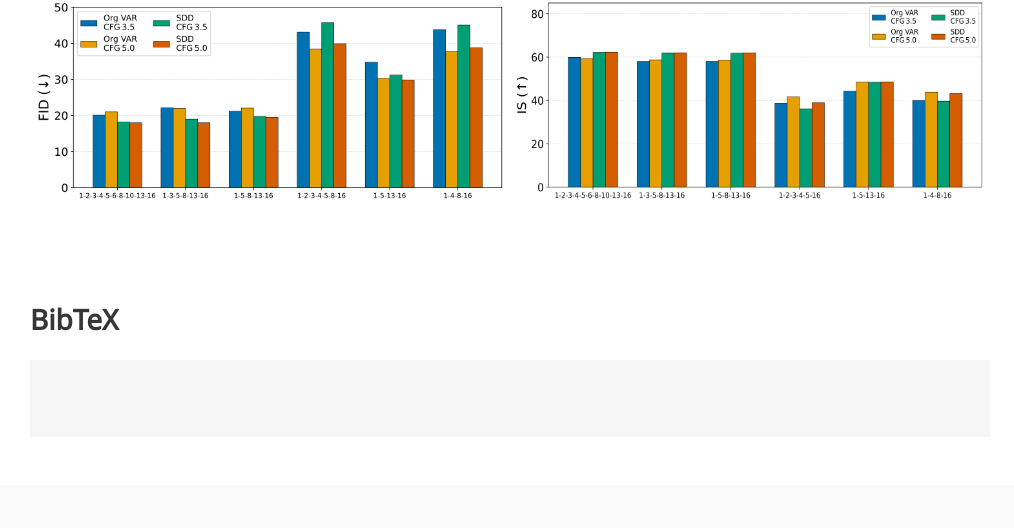
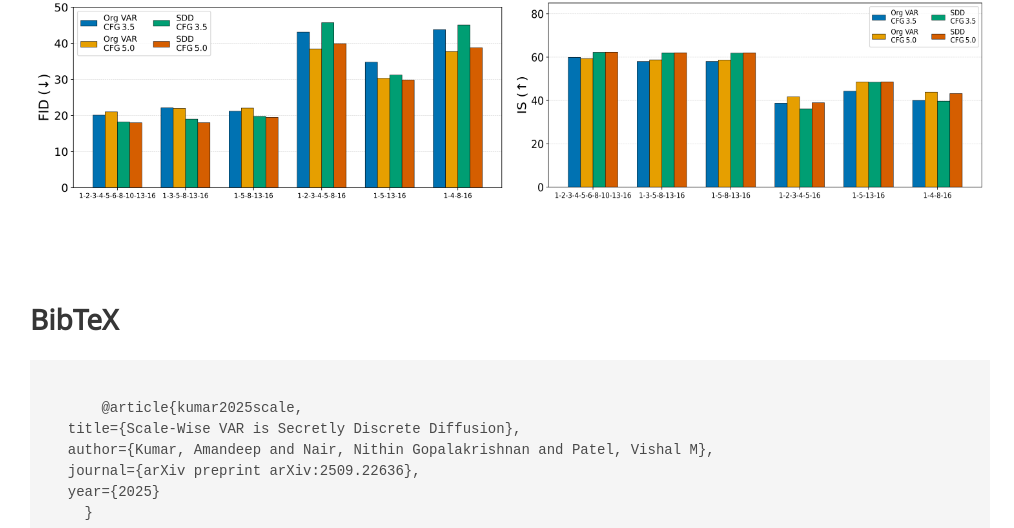
Before and after one commit to VIROBO-15/srdd.github.io, a plain HTML site: page index.html in a window 1280 px wide. Shown: the part 5308-5836 px from the top of the page, without its empty margins (130-1144 px from the left). Drawn offline with nearby package versions, Linux system fonts and the light colour scheme; some icons are missing; a web font is replaced by a local one.

Commit message:
Update index.html

```diff
--- a/index.html
+++ b/index.html
@@ -432,6 +432,12 @@ text prompt "An astronaut riding a horse" for the 5th timestep of diffusion.
   <div class="container is-max-desktop content">
     <h2 class="title">BibTeX</h2>
     <pre><code>
+      @article{kumar2025scale,
+  title={Scale-Wise VAR is Secretly Discrete Diffusion},
+  author={Kumar, Amandeep and Nair, Nithin Gopalakrishnan and Patel, Vishal M},
+  journal={arXiv preprint arXiv:2509.22636},
+  year={2025}
+    }
       <!-- @article{nair2024maxfusion,
   title={MaxFusion: Plug\&Play Multi-Modal Generation in Text-to-Image Diffusion Models},
   author={Nair, Nithin Gopalakrishnan and Valanarasu, Jeya Maria Jose and Patel, Vishal M},
```
